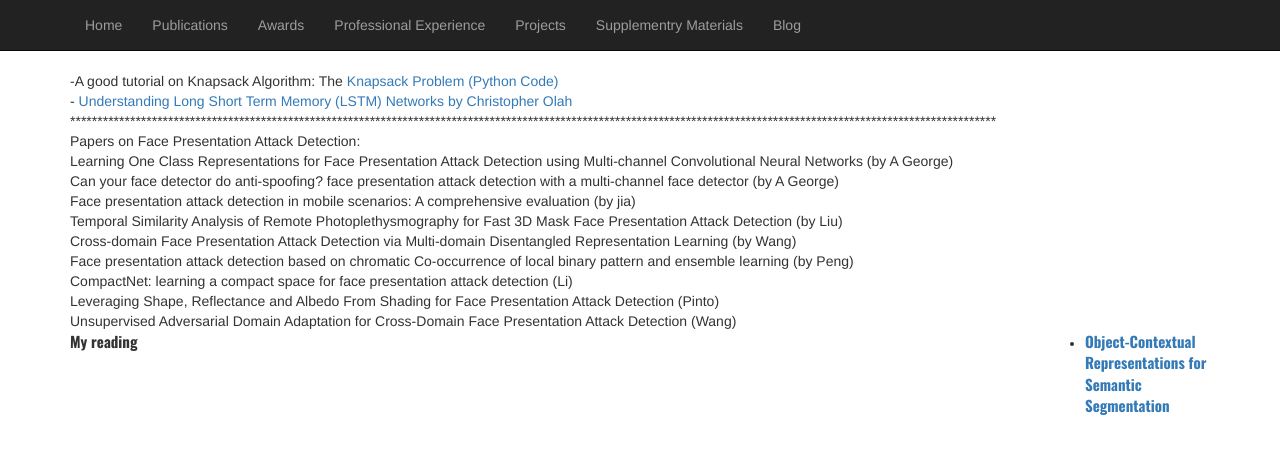
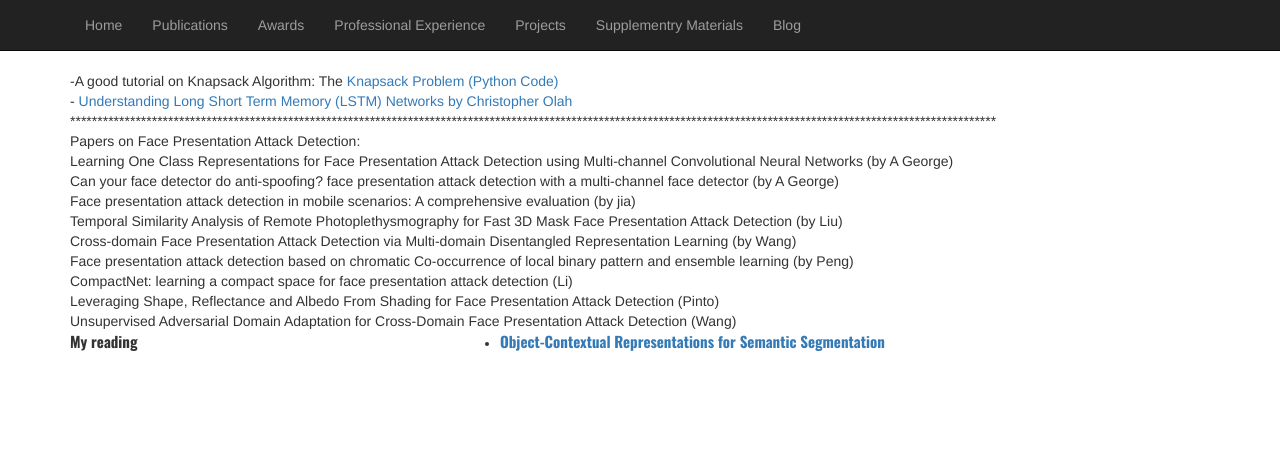
Before and after one commit to yasar-rehman/yasar, a Jekyll site: the page built from supplementry.md, in a window 1280 px wide. Shown: the top 454 px of the page. Built offline with Jekyll 4.4.1, drawn with Linux system fonts in a browser that asks for light colours; our own code applies the rules of GitHub Pages for plain Markdown files.

Commit message:
Update supplementry.md

```diff
--- a/supplementry.md
+++ b/supplementry.md
@@ -21,7 +21,7 @@
     <div style="font-family: 'Oswald', sans-serif; font-size: 15px"><b>My reading</b> </div>
       </div>
 
-  <div class="col-md-2 pull-right">
+  <div class="col-md-8 pull-right">
     <ul>
    <li> <div style="font-family: 'Oswald', sans-serif; font-size: 15px"> <a href="https://arxiv.org/pdf/1909.11065.pdf">Object-Contextual Representations for Semantic
 Segmentation</a> </div> </li>
```
